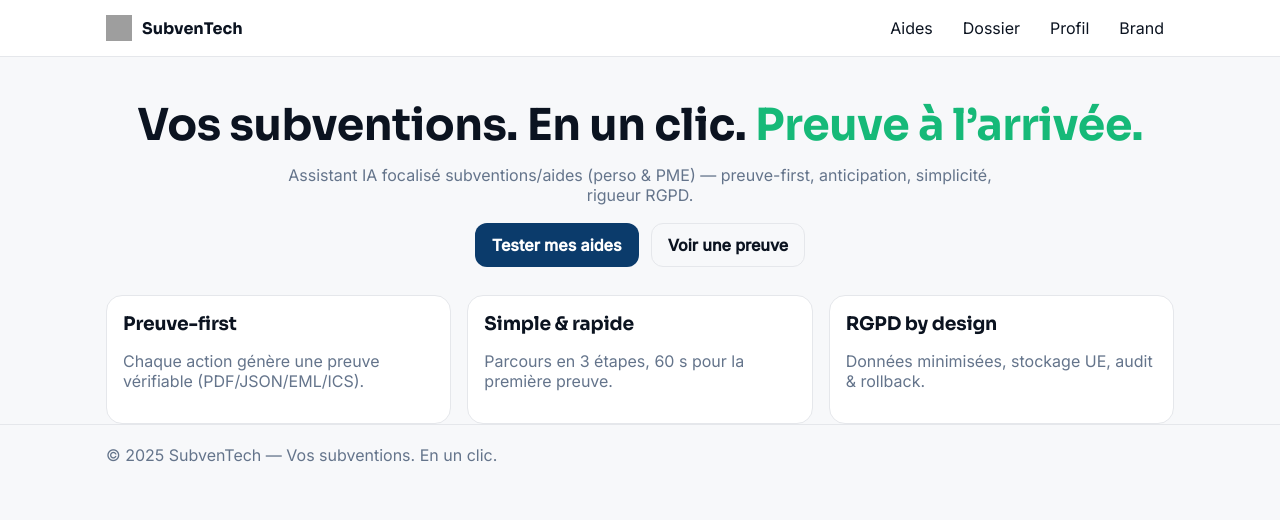
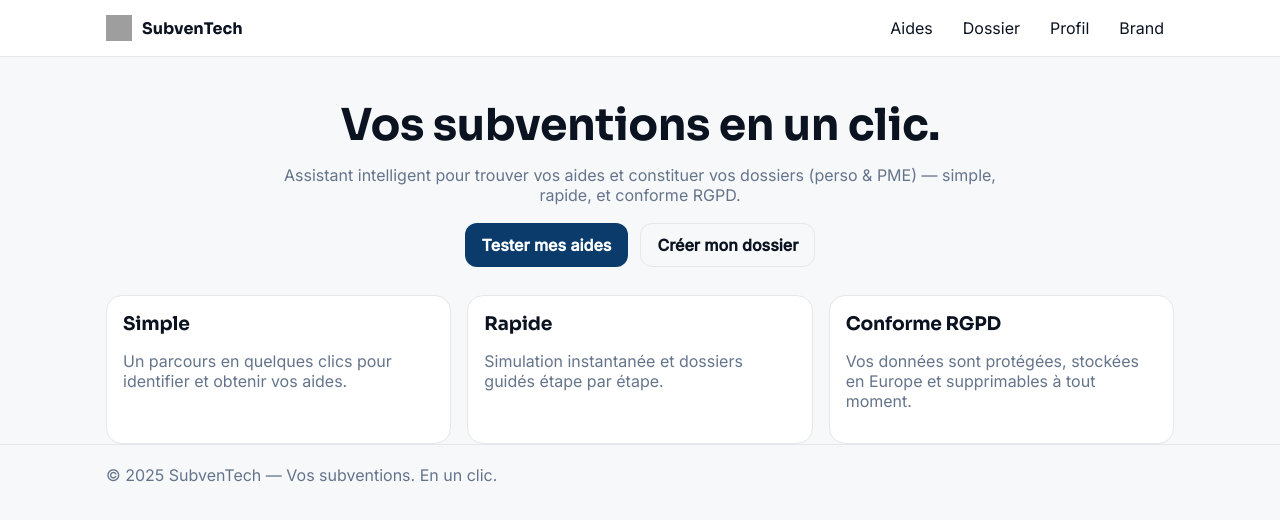
Before and after one commit to BACOUL/subventech-app, a Next.js app: page / in a window 1280 px wide. Shown: the top 520 px of the page. Built offline with nearby package versions, Linux system fonts and the light colour scheme; grey boxes are pictures that could not be loaded.

Commit message:
Update index.js

```diff
--- a/pages/index.js
+++ b/pages/index.js
@@ -5,28 +5,28 @@ export default function Home(){
   return (
     <>
       <section className="hero">
-        <h1>Vos subventions. En un clic. <span style={{color:'var(--accent)'}}>Preuve à l’arrivée.</span></h1>
+        <h1>Vos subventions en un clic.</h1>
         <p className="muted">
-          Assistant IA focalisé subventions/aides (perso & PME) — preuve-first, anticipation, simplicité, rigueur RGPD.
+          Assistant intelligent pour trouver vos aides et constituer vos dossiers (perso & PME) — simple, rapide, et conforme RGPD.
         </p>
         <div className="ctaRow" role="group" aria-label="Appels à l’action">
           <Link className="btn btnPrimary" href="/aides">Tester mes aides</Link>
-          <Link className="btn btnGhost" href="/dossier">Voir une preuve</Link>
+          <Link className="btn btnGhost" href="/dossier">Créer mon dossier</Link>
         </div>
       </section>
 
-      <section className="grid" aria-label="Principes">
+      <section className="grid" aria-label="Avantages">
         <div className="card">
-          <h3>Preuve-first</h3>
-          <p className="muted">Chaque action génère une preuve vérifiable (PDF/JSON/EML/ICS).</p>
+          <h3>Simple</h3>
+          <p className="muted">Un parcours en quelques clics pour identifier et obtenir vos aides.</p>
         </div>
         <div className="card">
-          <h3>Simple & rapide</h3>
-          <p className="muted">Parcours en 3 étapes, 60 s pour la première preuve.</p>
+          <h3>Rapide</h3>
+          <p className="muted">Simulation instantanée et dossiers guidés étape par étape.</p>
         </div>
         <div className="card">
-          <h3>RGPD by design</h3>
-          <p className="muted">Données minimisées, stockage UE, audit & rollback.</p>
+          <h3>Conforme RGPD</h3>
+          <p className="muted">Vos données sont protégées, stockées en Europe et supprimables à tout moment.</p>
         </div>
       </section>
     </>
```
